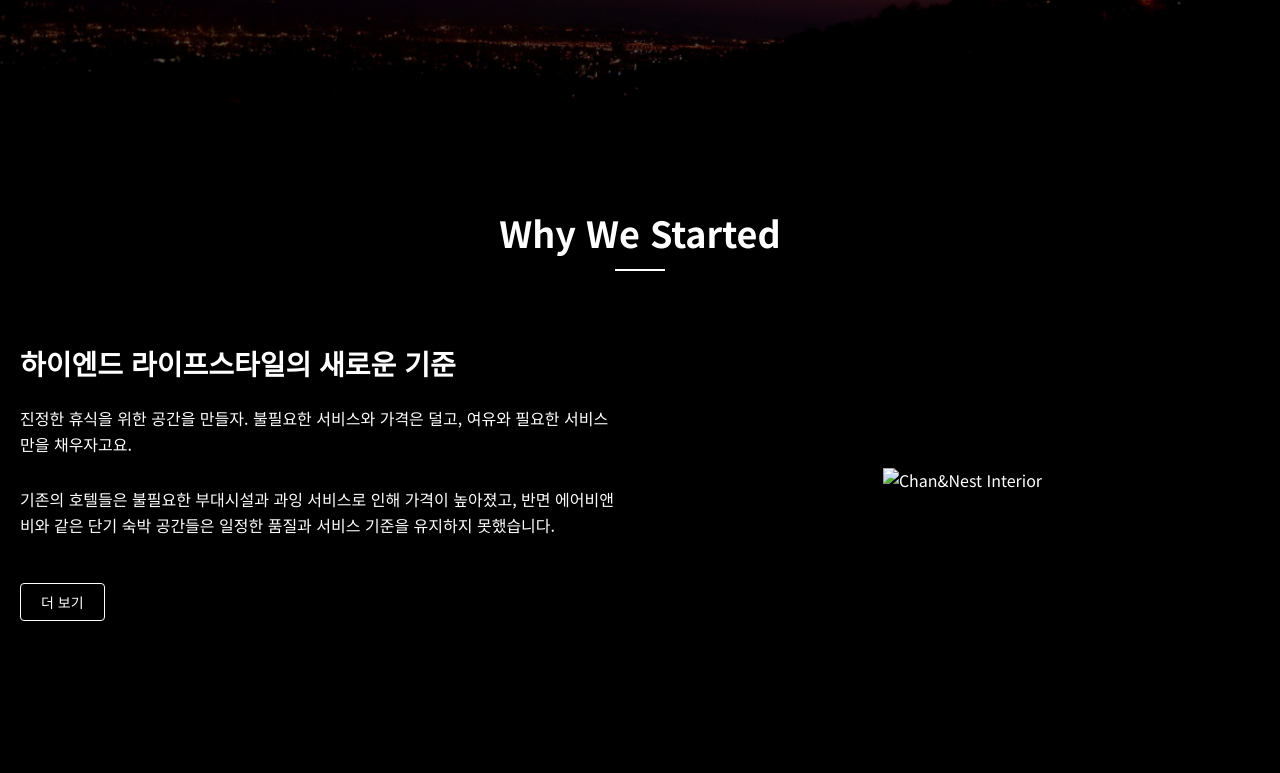
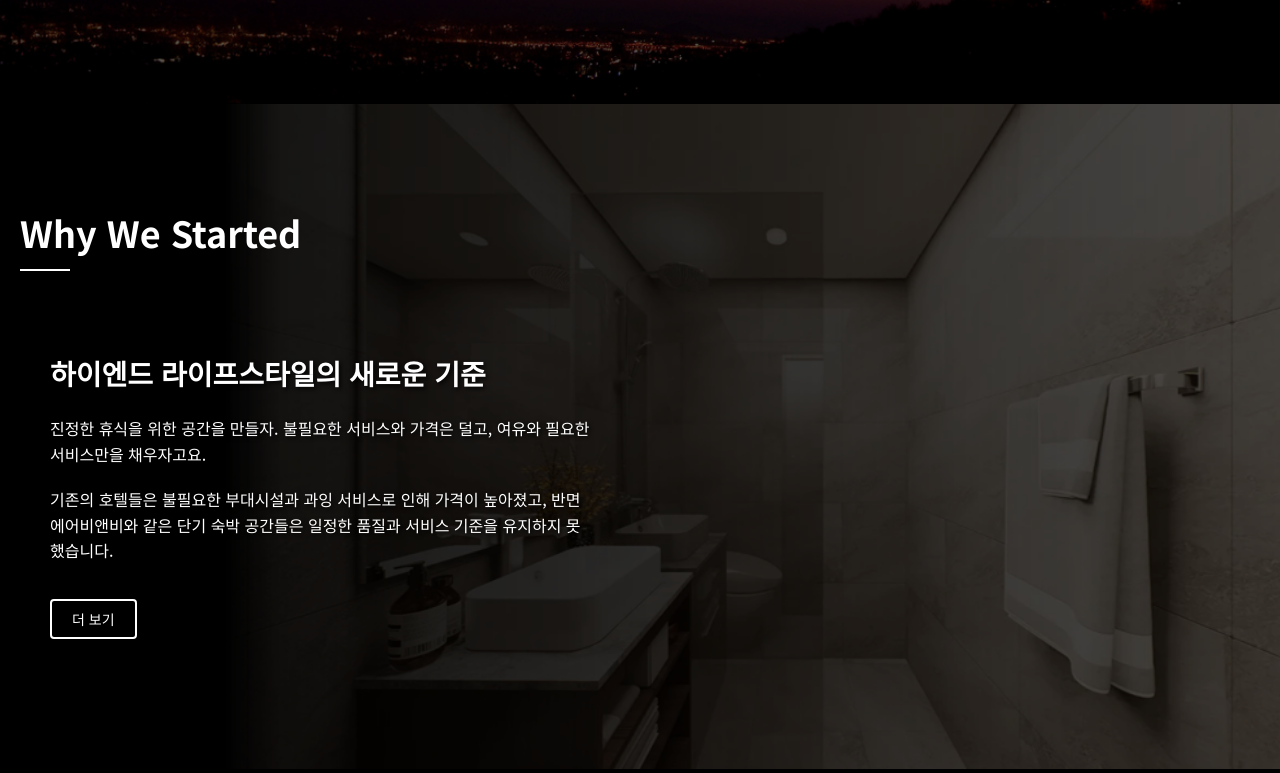
Before and after one commit to hydena03/chan-nest, a plain HTML site: page index.html in a window 1280 px wide. Shown: the part 850-1623 px from the top of the page. Drawn offline with Linux system fonts and the light colour scheme.

Commit message:
욕실 사진 추가

```diff
--- a/index.html
+++ b/index.html
@@ -57,6 +57,9 @@
 
     <!-- About Section -->
     <section id="about" class="section">
+        <div class="about-image">
+            <img src="img/Chan&Nest Interior.png" alt="Chan&Nest Interior">
+        </div>
         <div class="container">
             <div class="section-header">
                 <h2>Why We Started</h2>
@@ -73,9 +76,6 @@
                         <p>Chan & nest는 예술과 숙박시설이 만나 어떻게 하면 라이프스타일에 조화롭게 융화될 까를 항상 고민하며 개발할 계획입니다. Chan & nest 만의 엄격한 큐레이션을 기준으로 입지를 선정하고 기획과 시공 모든 과정에서 최상의 휴식과 품격 있는 라이프스타일을 구현합니다.</p>
                     </div>
                     <button id="about-read-more" class="read-more-btn">더 보기</button>
-                </div>
-                <div class="about-image">
-                    <img src="/api/placeholder/600/400" alt="Chan&Nest Interior">
                 </div>
             </div>
         </div>
--- a/styles.css
+++ b/styles.css
@@ -184,31 +184,83 @@ nav ul li a:hover {
     background-color: #fff;
 }
 
+#about {
+    position: relative;
+    overflow: hidden;
+    padding: 0;
+}
+
+#about .container {
+    position: relative;
+    z-index: 2;
+    padding: 100px 20px;
+}
+
+#about .section-header {
+    text-align: left;
+    margin-bottom: 40px;
+}
+
+#about .section-header h2:after {
+    left: 0;
+    transform: none;
+}
+
 .about-content {
-    display: flex;
-    flex-wrap: wrap;
-    justify-content: space-between;
-    align-items: center;
+    position: relative;
+}
+
+.about-image {
+    position: absolute;
+    top: 0;
+    left: 0;
+    width: 100%;
+    height: 100%;
+    z-index: -1;
+}
+
+.about-image img {
+    width: 100%;
+    height: 100vh;
+    object-fit: cover;
+    filter: brightness(0.7);
 }
 
 .about-text {
-    flex: 1;
-    padding-right: 50px;
+    max-width: 600px;
+    padding: 30px;
+    text-shadow: 2px 2px 4px rgba(0, 0, 0, 0.8);
 }
 
 .about-text h3 {
     font-size: 28px;
     margin-bottom: 20px;
+    color: #fff;
+    text-shadow: 2px 2px 4px rgba(0, 0, 0, 0.9);
 }
 
 .about-text p {
-    margin-bottom: 30px;
+    margin-bottom: 20px;
     font-size: 16px;
+    color: #fff;
+    text-shadow: 2px 2px 4px rgba(0, 0, 0, 0.9);
 }
 
-.about-image {
-    flex: 1;
-    text-align: center;
+.about-text .read-more-btn {
+    text-shadow: 1px 1px 2px rgba(0, 0, 0, 0.9);
+    border: 2px solid #fff;
+    box-shadow: 0 0 10px rgba(0, 0, 0, 0.5);
+}
+
+@media screen and (max-width: 768px) {
+    .about-text {
+        max-width: 100%;
+    }
+
+    .about-image img {
+        height: 100%;
+        min-height: 100vh;
+    }
 }
 
 /* Properties Section */
```
Also changed, not shown: img/Chan&Nest Interior.png (added), 1 other file.
